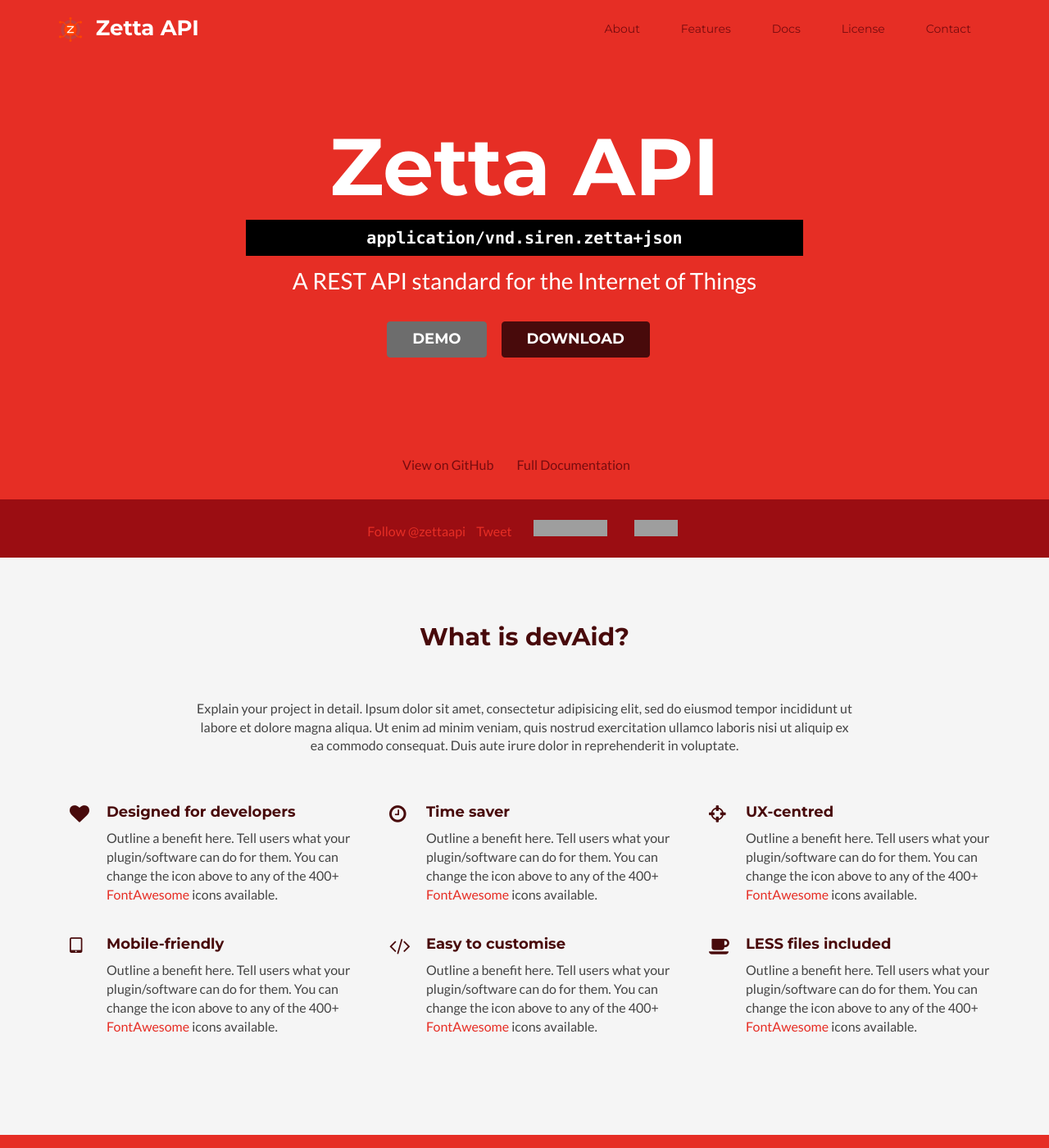
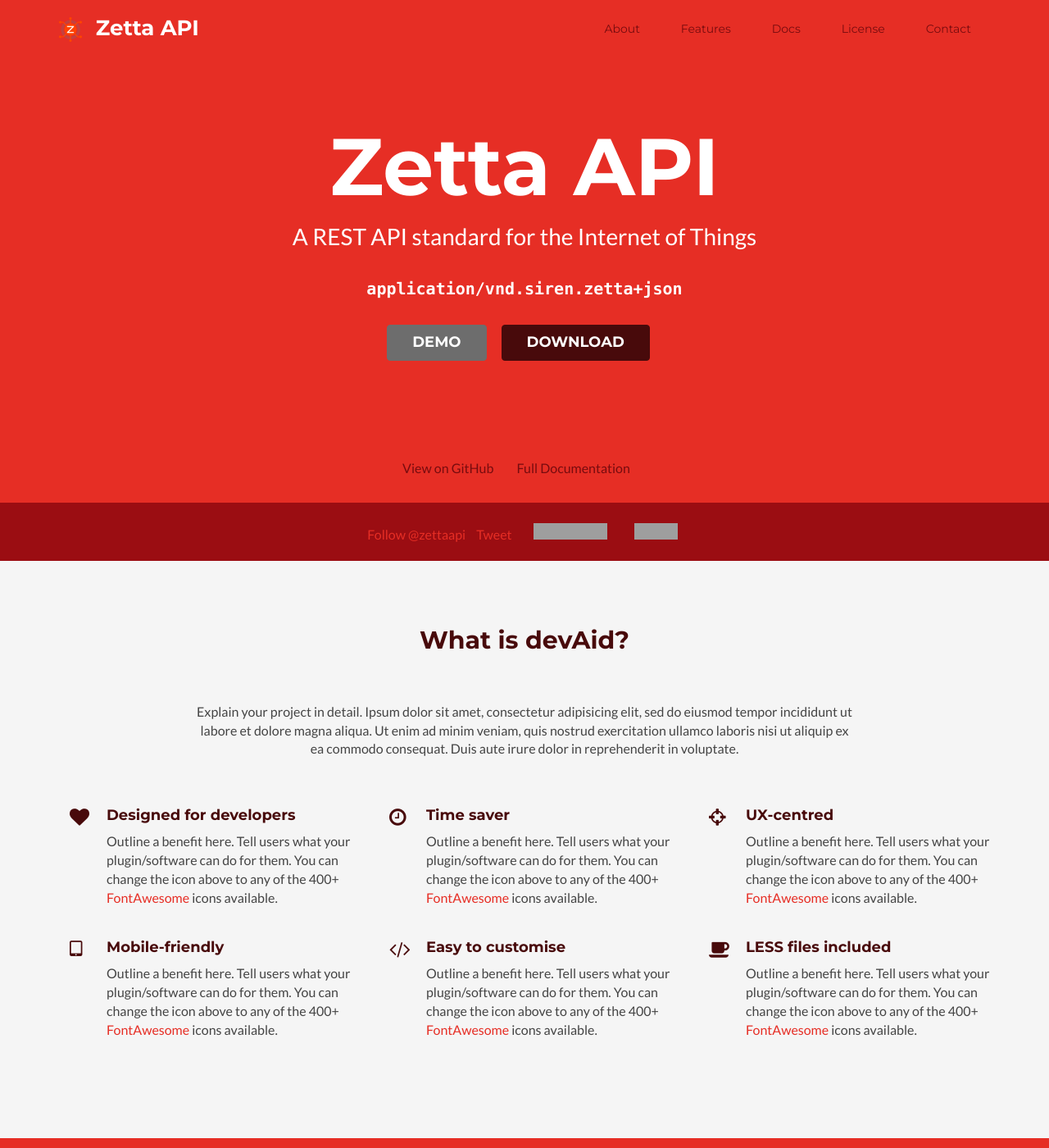
Before and after one commit to zettajs/zettaapi.github.io, a Jekyll site: the page built from index.html, in a window 1280 px wide and 1400 px high. Shown: the whole window at 82% size. Built offline with Jekyll 4.4.1, drawn with Linux system fonts in a browser that asks for light colours; comment, search, counter and statistics services are not loaded; grey boxes are pictures that could not be loaded.

Commit message:
less formatting

```diff
--- a/_includes/promo.html
+++ b/_includes/promo.html
@@ -2,8 +2,8 @@
     <section id="promo" class="promo section offset-header">
         <div class="container text-center">
             <h2 class="title">Zetta API</h2>
+            <p class="intro">A REST API standard for the Internet of Things</p>
             <p class="mime-type">application/vnd.siren.zetta+json</p>
-            <p class="intro">A REST API standard for the Internet of Things</p>
             <div class="btns">
                 <a class="btn btn-cta-secondary" href="http://themes.3rdwavemedia.com/" target="_blank">Demo</a>
                 <a class="btn btn-cta-primary" href="http://themes.3rdwavemedia.com/website-templates/devaid-free-bootstrap-theme-developers/" target="_blank">Download</a>
--- a/public/css/styles.css
+++ b/public/css/styles.css
@@ -196,12 +196,10 @@
 .promo .mime-type {
   font-family: "Lucida Console", Monaco, monospace;
   font-weight: bold;
-  background-color: #000;
   font-size: 20px;
-  padding: 8px 30px;
   max-width: 680px;
   margin: 0 auto;
-  margin-bottom: 10px;
+  margin-bottom: 30px;
 }
 .promo .intro {
   font-size: 28px;
```
